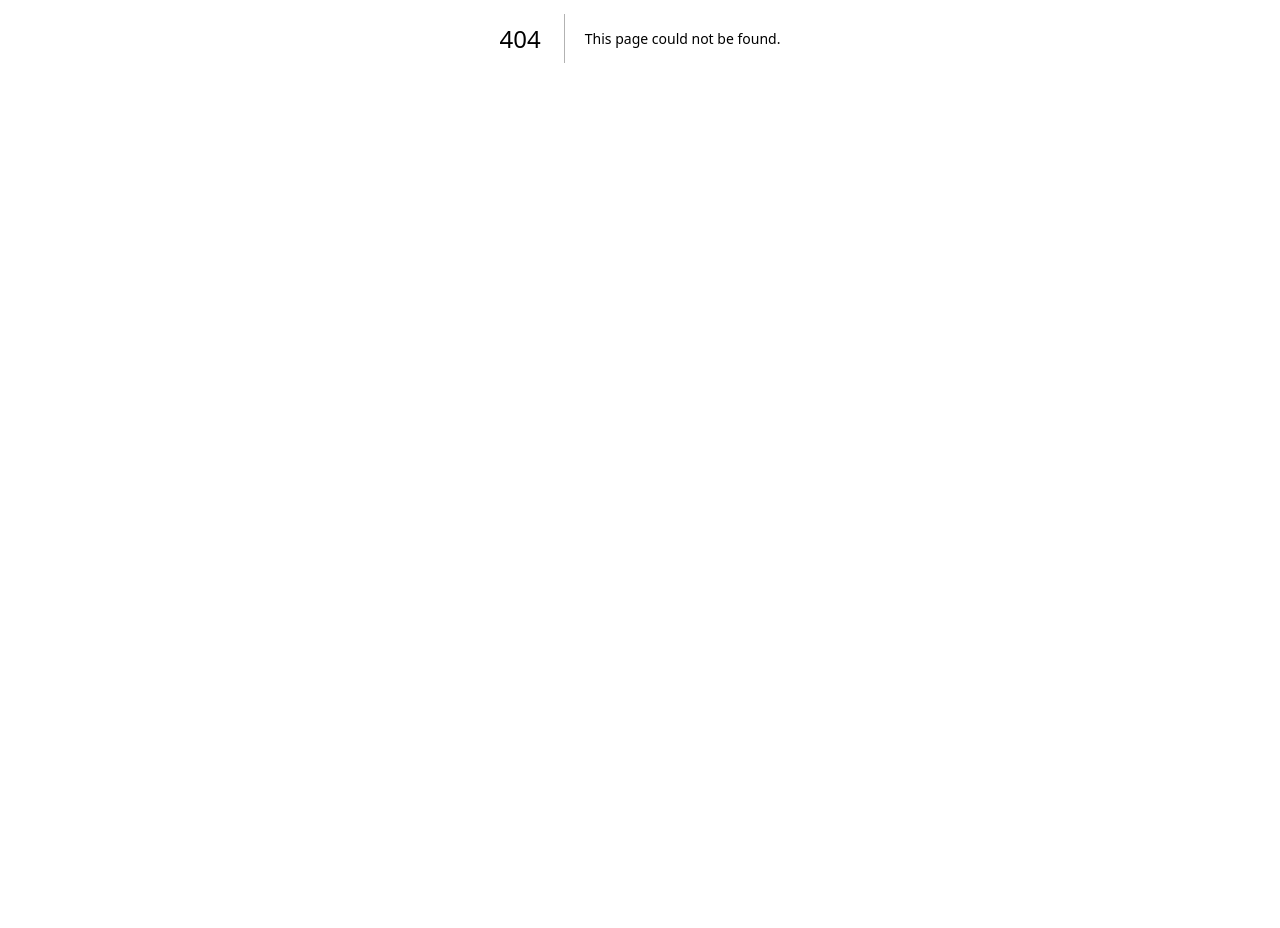
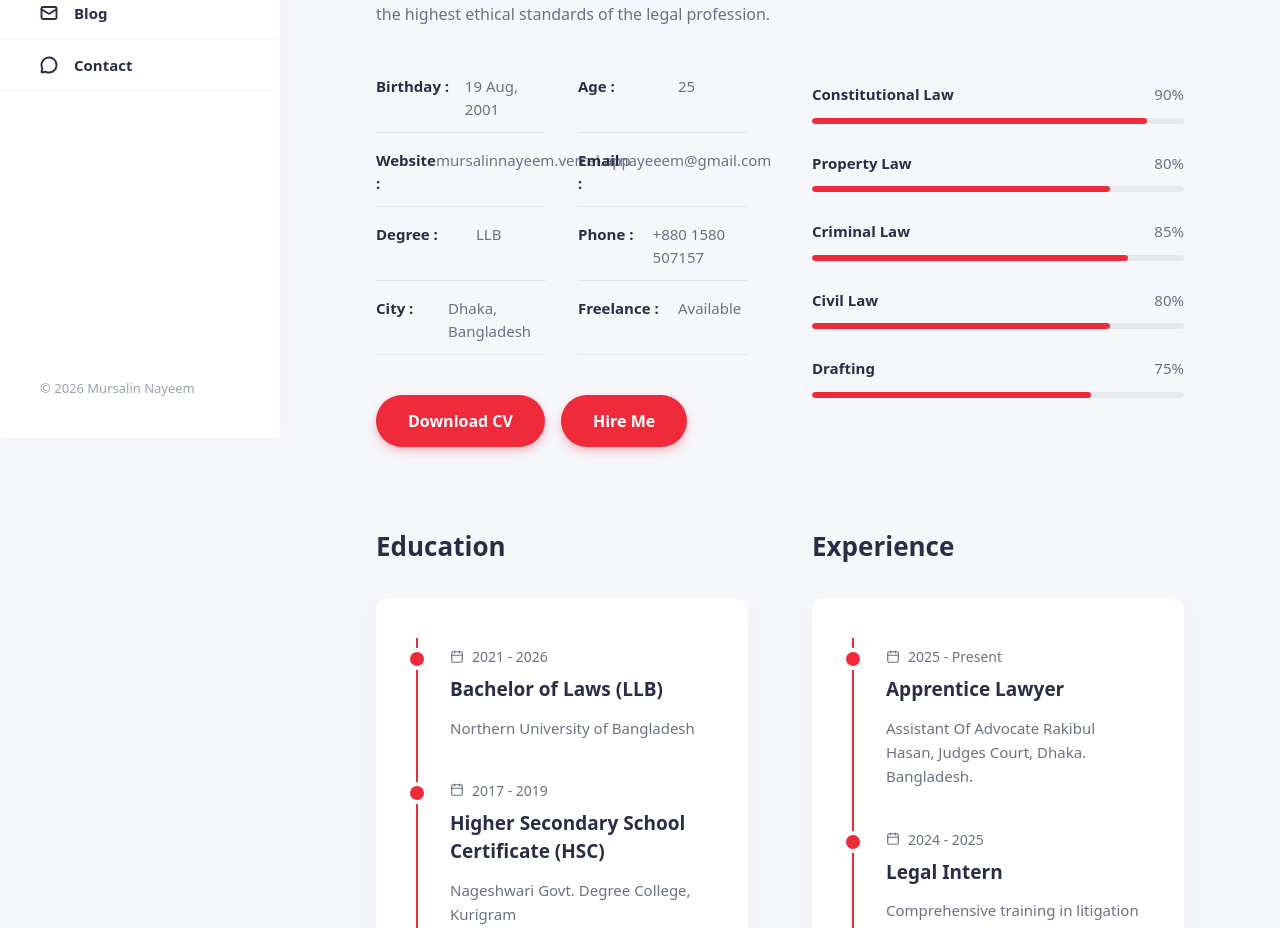
Before and after one commit to Rakibul-Hasan-max/Mursalin-nayeem, a Next.js app: page /about in a window 1280 px wide. Before the commit this address had no page. Shown: the part 362-1290 px from the top of the page. Before the commit the page ends 800 px from the top, so only its background shows below. Built offline with nearby package versions, Linux system fonts and the light colour scheme.

Commit message:
refactor: reorganize project structure by relocating components and adding about page content

```diff
--- /dev/null
+++ b/src/app/about/page.tsx
@@ -0,0 +1,84 @@
+import Sidebar from "../../components/layout/Sidebar";
+import AboutIntro from "../../components/about/AboutIntro";
+import PersonalDetails from "../../components/about/PersonalDetails";
+import SkillBars from "../../components/about/SkillBars";
+import Timeline from "../../components/about/Timeline";
+
+export const metadata = {
+  title: "About Me | Mursalin Nayeem",
+  description: "Learn more about Mursalin Nayeem",
+};
+
+export default function AboutPage() {
+  const educationItems = [
+    {
+      date: "2021 - 2026",
+      title: "Bachelor of Laws (LLB)",
+      description: "Northern University of Bangladesh",
+    },
+    {
+      date: "2017 - 2019",
+      title: "Higher Secondary School Certificate (HSC)",
+      description: "Nageshwari Govt. Degree College, Kurigram",
+    },
+    {
+      date: "2012 - 2017",
+      title: "Secondary School Certificate (SSC)",
+      description: "Nageshwari D.M. High School, Kurigram",
+    },
+  ];
+
+  const experienceItems = [
+    {
+      date: "2025 - Present",
+      title: "Apprentice Lawyer",
+      description: "Assistant Of Advocate Rakibul Hasan, Judges Court, Dhaka. Bangladesh.",
+    },
+    {
+      date: "2024 - 2025",
+      title: "Legal Intern",
+      description: "Comprehensive training in litigation procedures, drafting legal documents, conducting legal research, and providing legal assistance to clients under the supervision of experienced lawyers. Gained hands-on experience in various aspects of legal practice, including case preparation, court appearances, and client counseling. Acquired practical knowledge of civil and criminal law, as well as legal drafting and research methodologies.",
+    },
+    {
+      date: "2022 - 2024",
+      title: "Executive Member",
+      description: "Inter-university debate competition organized by the Northern University Bangladesh Debating Club.",
+    },
+  ];
+
+  return (
+    <div className="flex min-h-screen bg-[#F6F7FB] font-sans">
+      {/* Sidebar */}
+      <Sidebar />
+
+      {/* Main Content */}
+      <main className="flex-1 ml-[280px] flex flex-col min-h-screen pt-24 px-16 lg:px-24 pb-20">
+        {/* Title Section */}
+        <div className="mb-14">
+          <h2 className="text-[40px] font-bold text-[#292D46] tracking-tight leading-none">
+            About Me
+          </h2>
+          <div className="flex mt-2 gap-1.5">
+            <div className="h-[4px] w-16 bg-[#EE2A3B]"></div>
+            <div className="h-[4px] w-5 bg-[#EE2A3B]"></div>
+          </div>
+        </div>
+
+        {/* Intro */}
+        <AboutIntro />
+
+        {/* Details & Skills */}
+        <div className="grid grid-cols-1 lg:grid-cols-2 gap-16 mb-20">
+          <PersonalDetails />
+          <SkillBars />
+        </div>
+
+        {/* Timeline */}
+        <div className="grid grid-cols-1 lg:grid-cols-2 gap-16">
+          <Timeline title="Education" items={educationItems} />
+          <Timeline title="Experience" items={experienceItems} />
+        </div>
+      </main>
+    </div>
+  );
+}
--- a/src/app/contact/page.tsx
+++ b/src/app/contact/page.tsx
@@ -1,6 +1,6 @@
-import Sidebar from "../../components/Sidebar";
-import ContactInfo from "../../components/ContactInfo";
-import ContactForm from "../../components/ContactForm";
+import Sidebar from "../../components/layout/Sidebar";
+import ContactInfo from "../../components/contact/ContactInfo";
+import ContactForm from "../../components/contact/ContactForm";
 
 export const metadata = {
   title: "Contact Me | Mursalin Nayeem",
--- a/src/app/page.tsx
+++ b/src/app/page.tsx
@@ -1,6 +1,6 @@
 import Image from "next/image";
-import Sidebar from "../components/Sidebar";
-import SocialLinks from "../components/SocialLinks";
+import Sidebar from "../components/layout/Sidebar";
+import SocialLinks from "../components/shared/SocialLinks";
 
 export default function Page() {
   return (
--- /dev/null
+++ b/src/components/about/AboutIntro.tsx
@@ -0,0 +1,12 @@
+export default function AboutIntro() {
+  return (
+    <div className="mb-12 w-full max-w-5xl">
+      <h3 className="text-[26px] font-bold text-[#292D46] mb-4">
+        I'm Mursalin Nayeem and <span className="text-[#EE2A3B]">I'm a Lawyer</span>
+      </h3>
+      <p className="text-gray-500 leading-relaxed text-[16px]">
+        Hi! My name is Mursalin Nayeem. I am an Apprentice Lawyer. I am currently working as an apprentice lawyer at the Judges Court, Dhaka. I have completed my LLB from Northern University of Bangladesh. I am a hard working person and I am always eager to learn new things. I believe in justice, equality, and the rule of law. I am committed to providing my clients with the best possible legal representation and to upholding the highest ethical standards of the legal profession.
+      </p>
+    </div>
+  );
+}
--- /dev/null
+++ b/src/components/about/PersonalDetails.tsx
@@ -0,0 +1,33 @@
+export default function PersonalDetails() {
+  const details = [
+    { label: "Birthday", value: "19 Aug, 2001" },
+    { label: "Age", value: "25" },
+    { label: "Website", value: "mursalinnayeem.vercel.app" },
+    { label: "Email", value: "nayeeem@gmail.com" },
+    { label: "Degree", value: "LLB" },
+    { label: "Phone", value: "+880 1580 507157" },
+    { label: "City", value: "Dhaka, Bangladesh" },
+    { label: "Freelance", value: "Available" },
+  ];
+
+  return (
+    <div className="w-full">
+      <div className="grid grid-cols-1 sm:grid-cols-2 gap-x-8 gap-y-4 mb-10">
+        {details.map((item, index) => (
+          <div key={index} className="flex border-b border-gray-200/80 pb-3">
+            <span className="font-bold text-[#292D46] w-[100px] text-[15px]">{item.label} :</span>
+            <span className="text-gray-500 text-[15px]">{item.value}</span>
+          </div>
+        ))}
+      </div>
+      <div className="flex gap-4">
+        <button className="bg-[#EE2A3B] text-white font-semibold rounded-full px-8 py-3.5 hover:-translate-y-1 transition-transform shadow-[0_4px_10px_rgba(238,42,59,0.3)] hover:shadow-[0_6px_15px_rgba(238,42,59,0.4)]">
+          Download CV
+        </button>
+        <button className="bg-[#EE2A3B] text-white font-semibold rounded-full px-8 py-3.5 hover:-translate-y-1 transition-transform shadow-[0_4px_10px_rgba(238,42,59,0.3)] hover:shadow-[0_6px_15px_rgba(238,42,59,0.4)]">
+          Hire Me
+        </button>
+      </div>
+    </div>
+  );
+}
--- /dev/null
+++ b/src/components/about/SkillBars.tsx
@@ -0,0 +1,28 @@
+export default function SkillBars() {
+  const skills = [
+    { name: "Constitutional Law", percent: 90 },
+    { name: "Property Law", percent: 80 },
+    { name: "Criminal Law", percent: 85 },
+    { name: "Civil Law", percent: 80 },
+    { name: "Drafting", percent: 75 },
+  ];
+
+  return (
+    <div className="w-full flex flex-col gap-7 pt-2">
+      {skills.map((skill, index) => (
+        <div key={index}>
+          <div className="flex justify-between mb-3">
+            <span className="font-bold text-[#292D46] text-[15px]">{skill.name}</span>
+            <span className="text-gray-500 text-[15px]">{skill.percent}%</span>
+          </div>
+          <div className="w-full h-[6px] bg-gray-200/80 rounded-full overflow-hidden">
+            <div
+              className="h-full bg-[#EE2A3B] rounded-full"
+              style={{ width: `${skill.percent}%` }}
+            ></div>
+          </div>
+        </div>
+      ))}
+    </div>
+  );
+}
--- /dev/null
+++ b/src/components/about/Timeline.tsx
@@ -0,0 +1,44 @@
+import { Calendar } from "lucide-react";
+
+interface TimelineItem {
+  date: string;
+  title: string;
+  description: string;
+}
+
+interface TimelineProps {
+  title: string;
+  items: TimelineItem[];
+}
+
+export default function Timeline({ title, items }: TimelineProps) {
+  return (
+    <div className="w-full">
+      <h3 className="text-[26px] font-bold text-[#292D46] mb-8">{title}</h3>
+      <div className="bg-white rounded-xl p-10 shadow-[0_8px_30px_rgba(0,0,0,0.04)]">
+        <div className="border-l-2 border-[#EE2A3B] pl-8 py-2">
+          {items.map((item, index) => (
+            <div key={index} className="mb-10 last:mb-0 relative">
+              {/* Dot */}
+              <div className="absolute left-[-33px] top-1.5 w-3.5 h-3.5 rounded-full bg-[#EE2A3B] ring-4 ring-white -translate-x-1/2"></div>
+
+              {/* Date */}
+              <div className="flex items-center gap-2 text-gray-500 text-[14px] mb-2 font-medium">
+                <Calendar size={14} />
+                <span>{item.date}</span>
+              </div>
+
+              {/* Title */}
+              <h4 className="text-[19px] font-bold text-[#292D46] mb-3">{item.title}</h4>
+
+              {/* Description */}
+              <p className="text-gray-500 leading-relaxed text-[15px]">
+                {item.description}
+              </p>
+            </div>
+          ))}
+        </div>
+      </div>
+    </div>
+  );
+}
```
Also changed, not shown: src/components/contact/ContactForm.tsx (renamed from src/components/ContactForm.tsx), src/components/contact/ContactInfo.tsx (renamed from src/components/ContactInfo.tsx), src/components/layout/Sidebar.tsx (renamed from src/components/Sidebar.tsx), src/components/shared/SocialLinks.tsx (renamed from src/components/SocialLinks.tsx).
